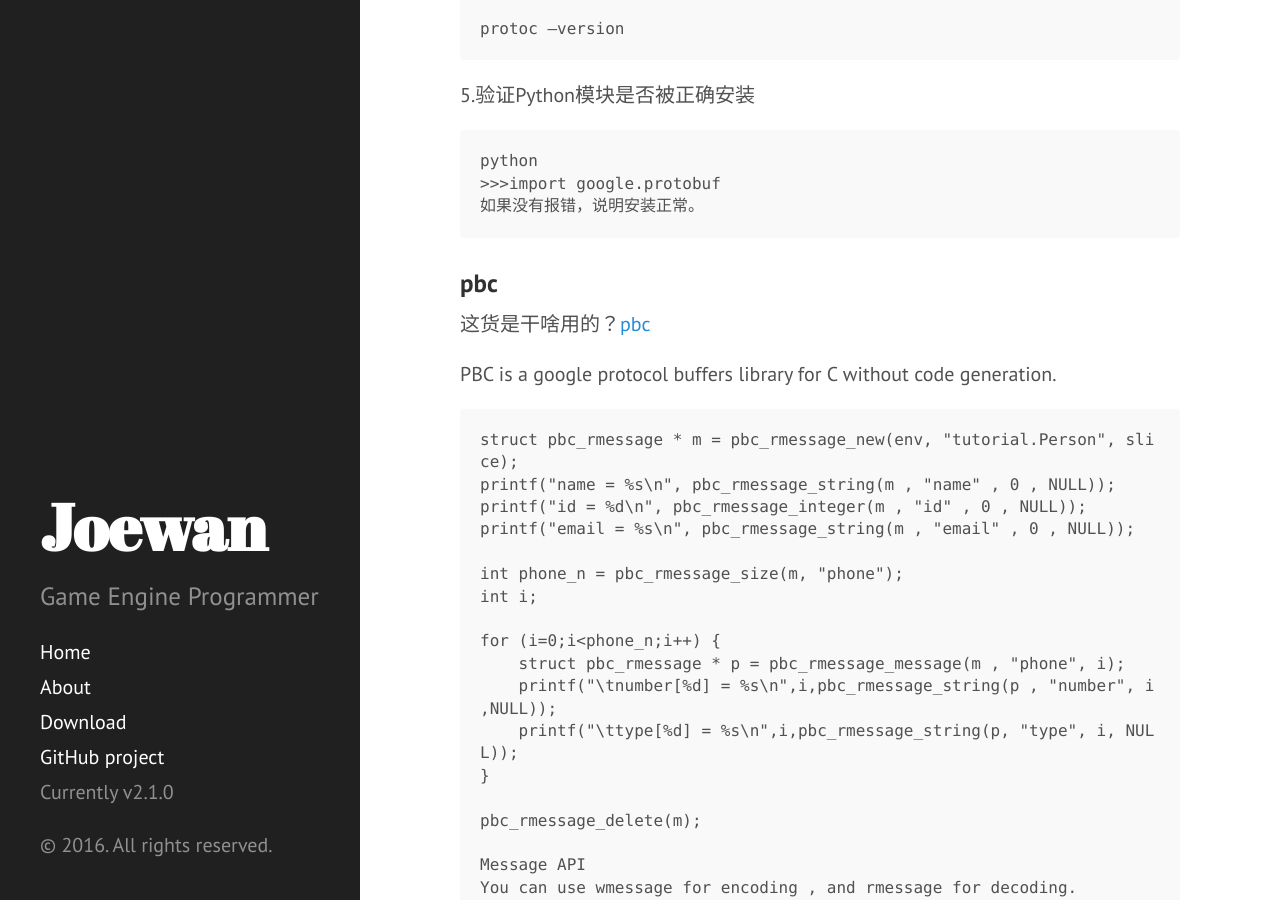
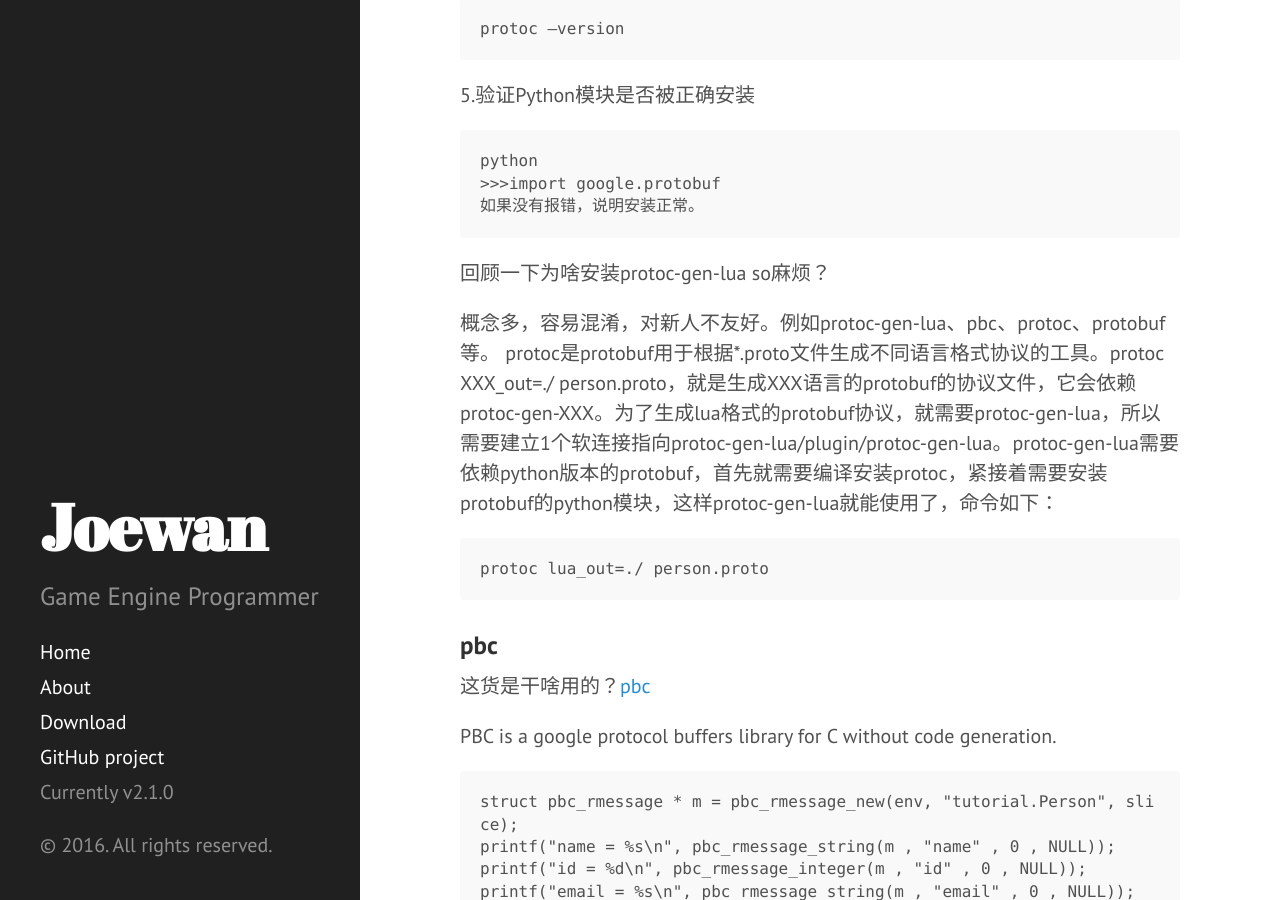
Before and after one commit to joewan/joewan.github.io, a Jekyll site: the page built from _posts/2016-04-21-protobuf-lua.md, in a window 1280 px wide and 900 px high, scrolled down 2165 px. Built offline with Jekyll 4.4.1, drawn with Linux system fonts in a browser that asks for light colours; some of the changed text lies outside the part shown.

Commit message:
protobuf相关。

```diff
--- a/_posts/2016-04-21-protobuf-lua.md
+++ b/_posts/2016-04-21-protobuf-lua.md
@@ -41,7 +41,7 @@ protoc-gen-lua包含2个重要接口：
 ### protoc-gen-lua安装
 
 WTF! 安装和配置protoc-gen-lua相当操蛋，花了我40分钟。
-遇到endian.h文件在mac上找不到，采用xcode-select --install去安装xcode command tools，竟然失败了。去苹果官网下载相应的安装文件才行。
+遇到endian.h文件在mac上找不到的错误，采用xcode-select --install安装xcode command tools，结果竟然失败了。最后不得不去苹果官网下载安装文件才好。
 
 下面是编译pb.c文件需要用的编译选项：
 
@@ -82,6 +82,13 @@ WTF! 安装和配置protoc-gen-lua相当操蛋，花了我40分钟。
 	>>>import google.protobuf
 	如果没有报错，说明安装正常。
 
+回顾一下为啥安装protoc-gen-lua so麻烦？
+
+概念多，容易混淆，对新人不友好。例如protoc-gen-lua、pbc、protoc、protobuf等。
+protoc是protobuf用于根据*.proto文件生成不同语言格式协议的工具。protoc XXX_out=./ person.proto，就是生成XXX语言的protobuf的协议文件，它会依赖protoc-gen-XXX。为了生成lua格式的protobuf协议，就需要protoc-gen-lua，所以需要建立1个软连接指向protoc-gen-lua/plugin/protoc-gen-lua。protoc-gen-lua需要依赖python版本的protobuf，首先就需要编译安装protoc，紧接着需要安装protobuf的python模块，这样protoc-gen-lua就能使用了，命令如下：
+
+	protoc lua_out=./ person.proto
+
 ### pbc
 
 这货是干啥用的？[pbc](https://github.com/cloudwu/pbc)
```
